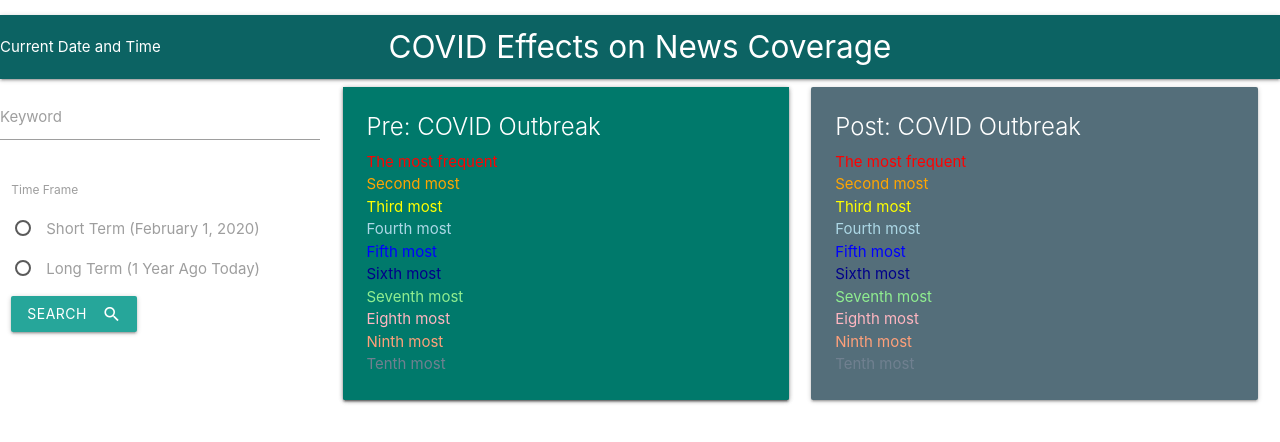
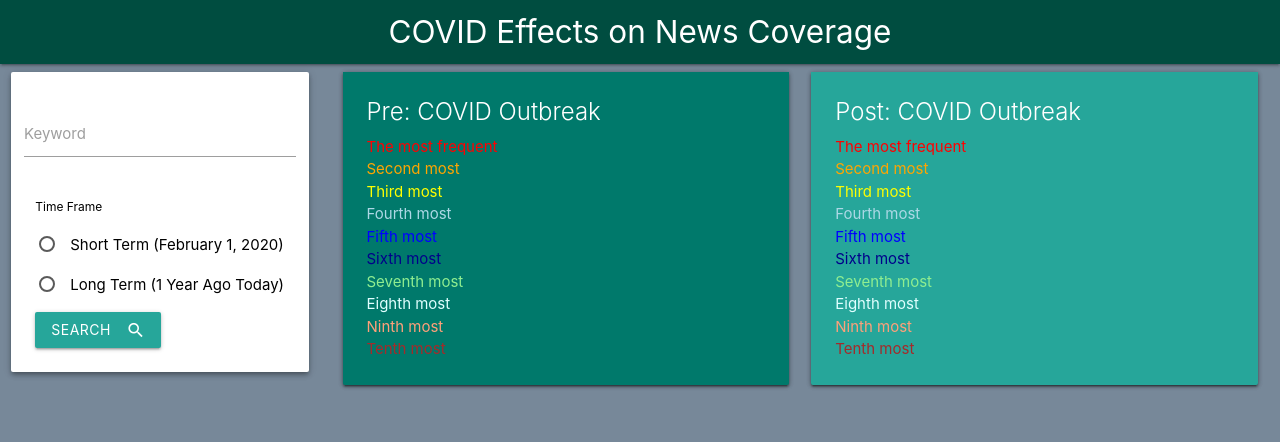
Before and after one commit to hl748/Pandemic-Effects, a plain HTML site: page index.html in a window 1280 px wide. Drawn offline with nearby package versions, Linux system fonts and the light colour scheme.

Commit message:
First Commit

```diff
--- a/index.html
+++ b/index.html
@@ -14,17 +14,21 @@
 
 <body>
     <nav>
-        <div class="nav-wrapper">
+        <div class="nav-wrapper #004d40 teal darken-4">
             <a href="#" class="brand-logo center">COVID Effects on News Coverage Dashboard</a>
-            <p>Current Date and Time</p>
         </div>
     </nav>
 
     <div class="row">
         <div class="col s3">
+
+            <div class="row">
+                <div class="col m12 m5">
+                  <div class="card-panel white z-depth-2">
+                    <span class="white-text">
                         <div class="input-field row">
                             <input id="keywordSearch" type="text" class="validate">
-                <label class="active" for="keywordSearch">Keyword</label>
+                            <label class="active" for="keywordSearch"><span class="gray-text text-darken-2">Keyword</span></label>
                         </div>
 
                         <div class="input-field row">
@@ -34,24 +38,30 @@
                                 <option value="2">The Guardian</option>
                             </select>
                         </div>
-            <label>Time Frame</label>
+                        <label><span class="black-text text-darken-2">Time Frame</span></label>
                         <form action="#">
                             <p>
                                 <label for="shortTerm">
                                     <input id="shortTerm" name="Term" type="radio"/>
-                        <span>Short Term (February 1, 2020)</span>
+                                    <span class="radioButton black-text text-darken-2">Short Term (February 1, 2020)</span>
                                 </label>
                             </p>
                             <p>
                                 <label for="longTerm">
                                     <input id="longTerm" name="Term" type="radio" />
-                        <span>Long Term (1 Year Ago Today)</span>
+                                    <span class="radioButton black-text text-darken-2">Long Term (1 Year Ago Today)</span>
                                 </label>
                             </p>
                         </form>
                         <button class="btn waves-effect waves-light" type="submit" name="action" id="searchBtn">Search
                             <i class="material-icons right">search</i>
                         </button>
+                    </span>
+                  </div>
+                </div>
+              </div>
+
+
         </div>
 
         <div class="col s9">
@@ -79,7 +89,7 @@
             </div>
             <div class="col s6 m6">
                 <div class="card blue-grey darken-1">
-                    <div id="postCOVID" class="card-content white-text">
+                    <div id="postCOVID" class="card-content card-panel #4db6ac teal lighten-1 white-text">
                         <span class="card-title">Post: COVID Outbreak</span>
                         <p class="first-most">The most frequent</p>
                         <p class="second-most">Second most</p>
--- a/style.css
+++ b/style.css
@@ -1,13 +1,13 @@
+body {
+    background-color: lightslategray;
+}
+
 .nav-wrapper {
     background-color: rgb(12, 99, 99)
 }
 
 .preCOVID {
     @extend .blue, .lighten-4;
-}
-
-.postCOVID {
-
 }
 
 .first-most {
@@ -39,7 +39,7 @@
 }
 
 .eighth-most {
-    color: lightpink;
+    color: lightcyan
 }
 
 .ninth-most {
@@ -47,5 +47,9 @@
 }
 
 .tenth-most {
-    color: slategray
+    color: brown;
 }
+
+.radioButton:hover {
+    font-weight: bold;
+}
```
Lines whose indentation alone changed are shown as unchanged.
